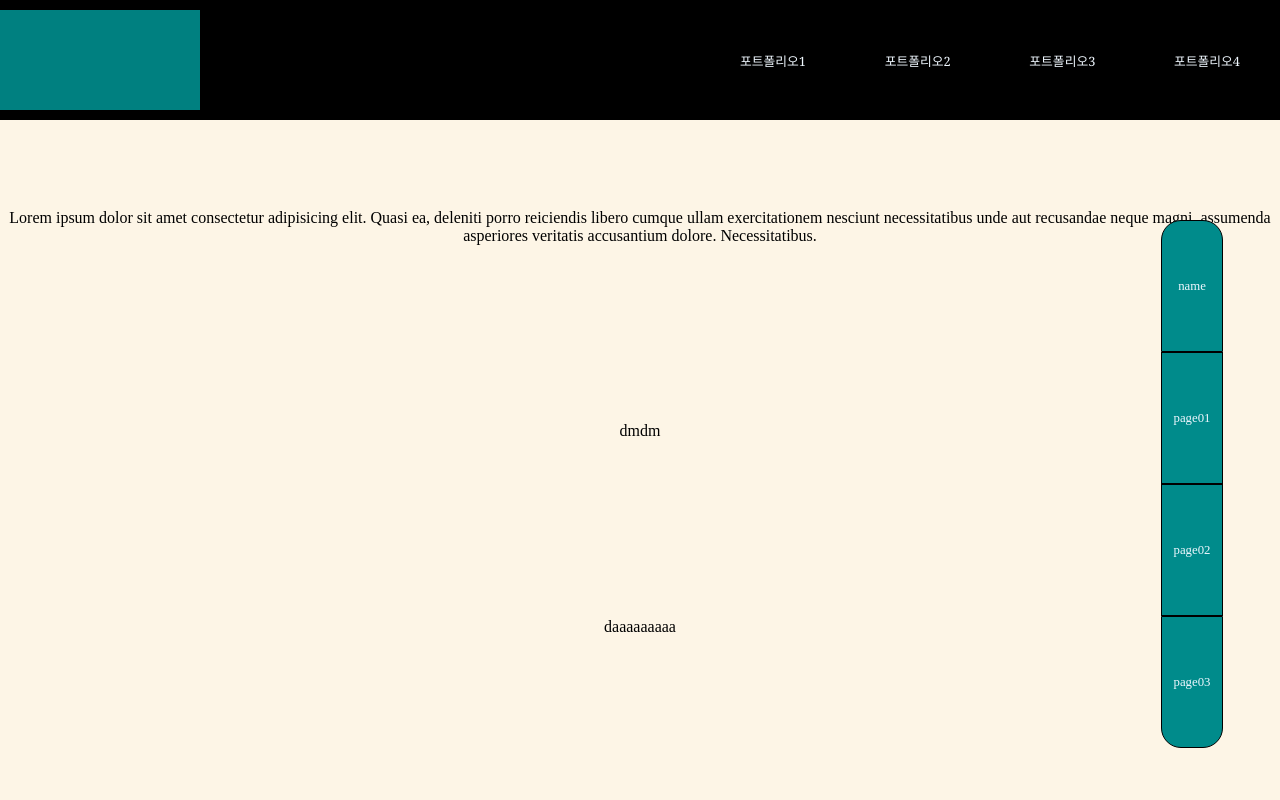
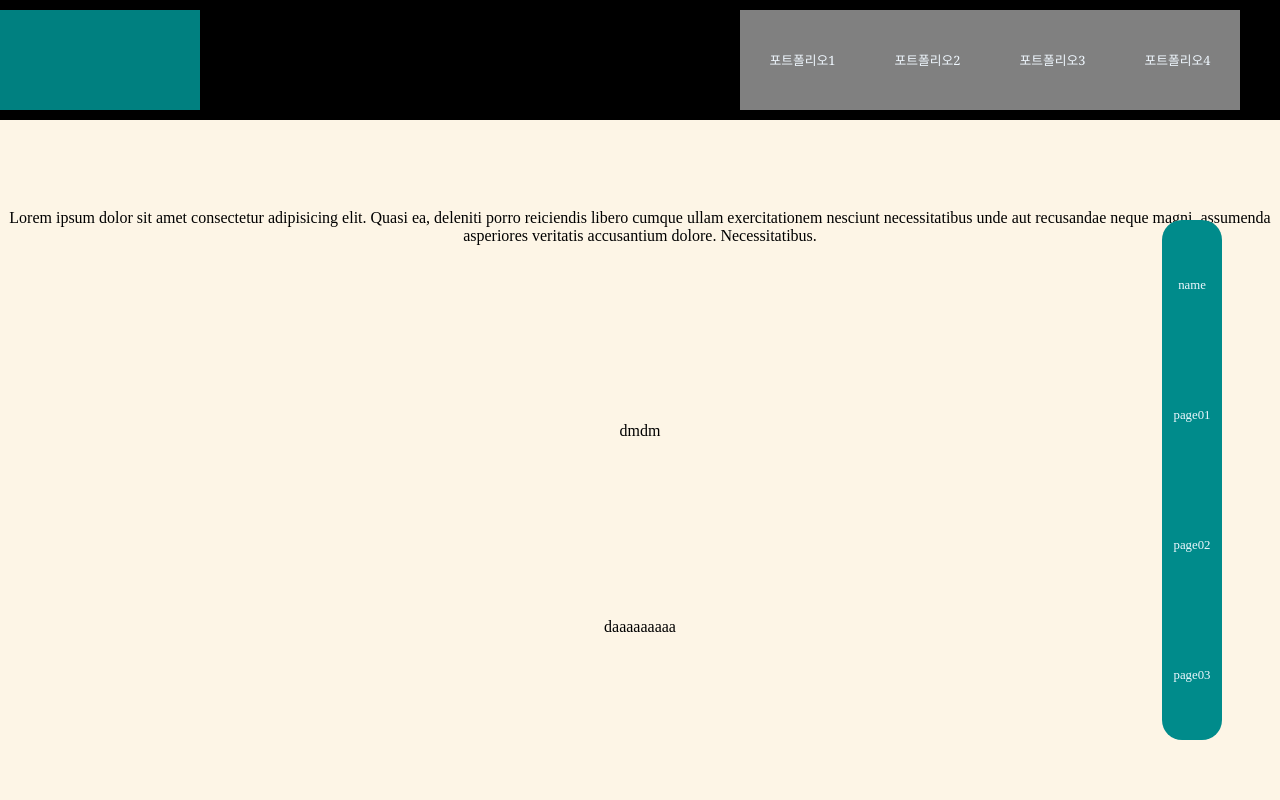
Before and after one commit to monchaeeun/monchaeeun.github.io, a plain HTML site: page index.html in a window 1280 px wide. Shown: the top 800 px of the page. Drawn offline with Linux system fonts and the light colour scheme.

Commit message:
Update index.css

```diff
--- a/index.css
+++ b/index.css
@@ -34,6 +34,10 @@
   text-align: center;
   text-decoration: none;
   color: aliceblue;
+  width: 500px;
+  height: 100px;
+  background-color: gray;
+  line-height: 100px;
 }
 .menu {
   position: fixed;
@@ -57,20 +61,16 @@
 
 #name {
   background-color: darkcyan;
-  border: 1px solid black;
   border-radius: 20px 20px 0 0;
 }
 #page01 {
   background-color: darkcyan;
-  border: 1px solid black;
 }
 #page02 {
   background-color: darkcyan;
-  border: 1px solid black;
 }
 #page03 {
   background-color: darkcyan;
-  border: 1px solid black;
   border-radius: 0 0 20px 20px;
 }
 #name:hover,
```
